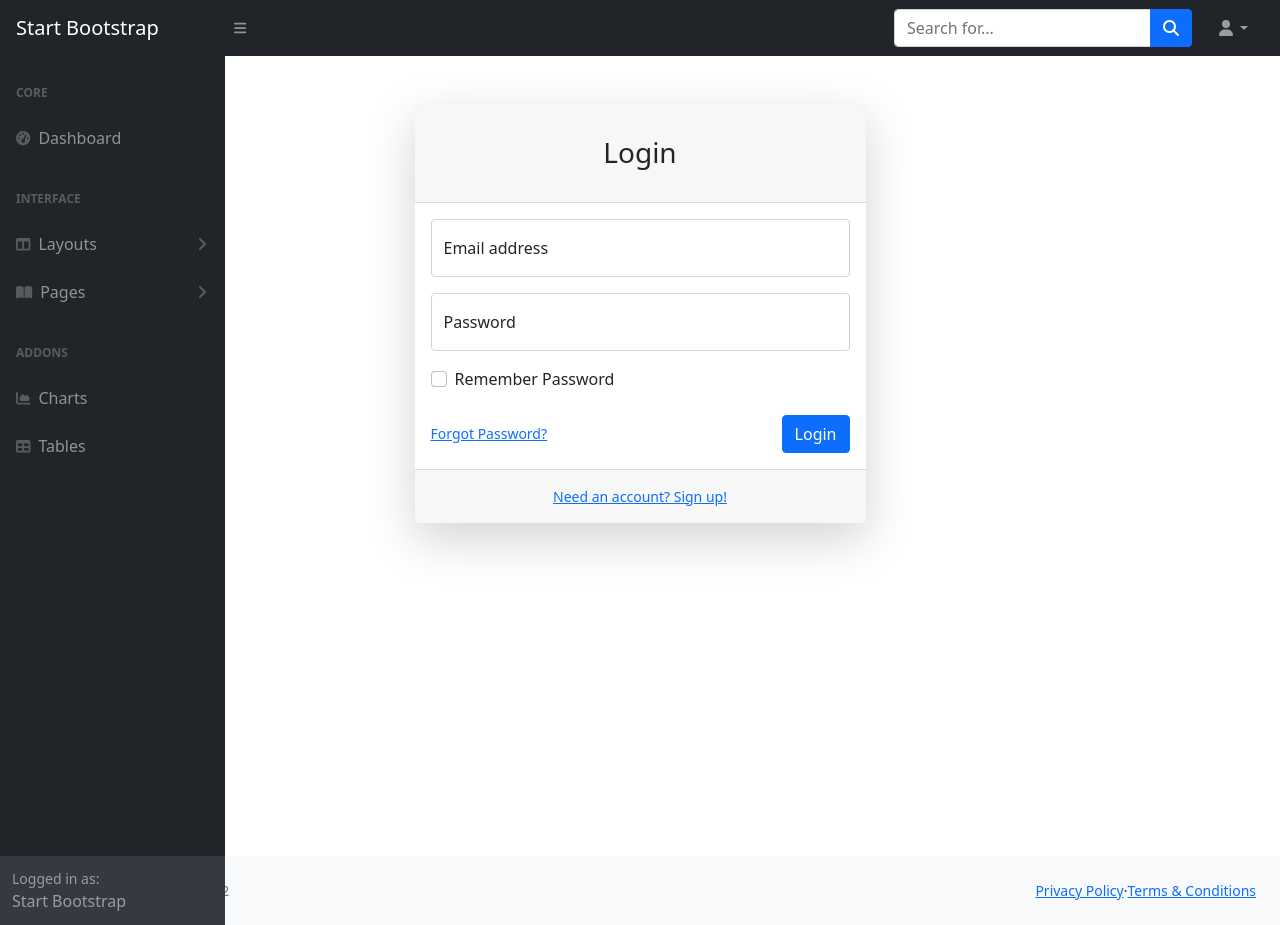
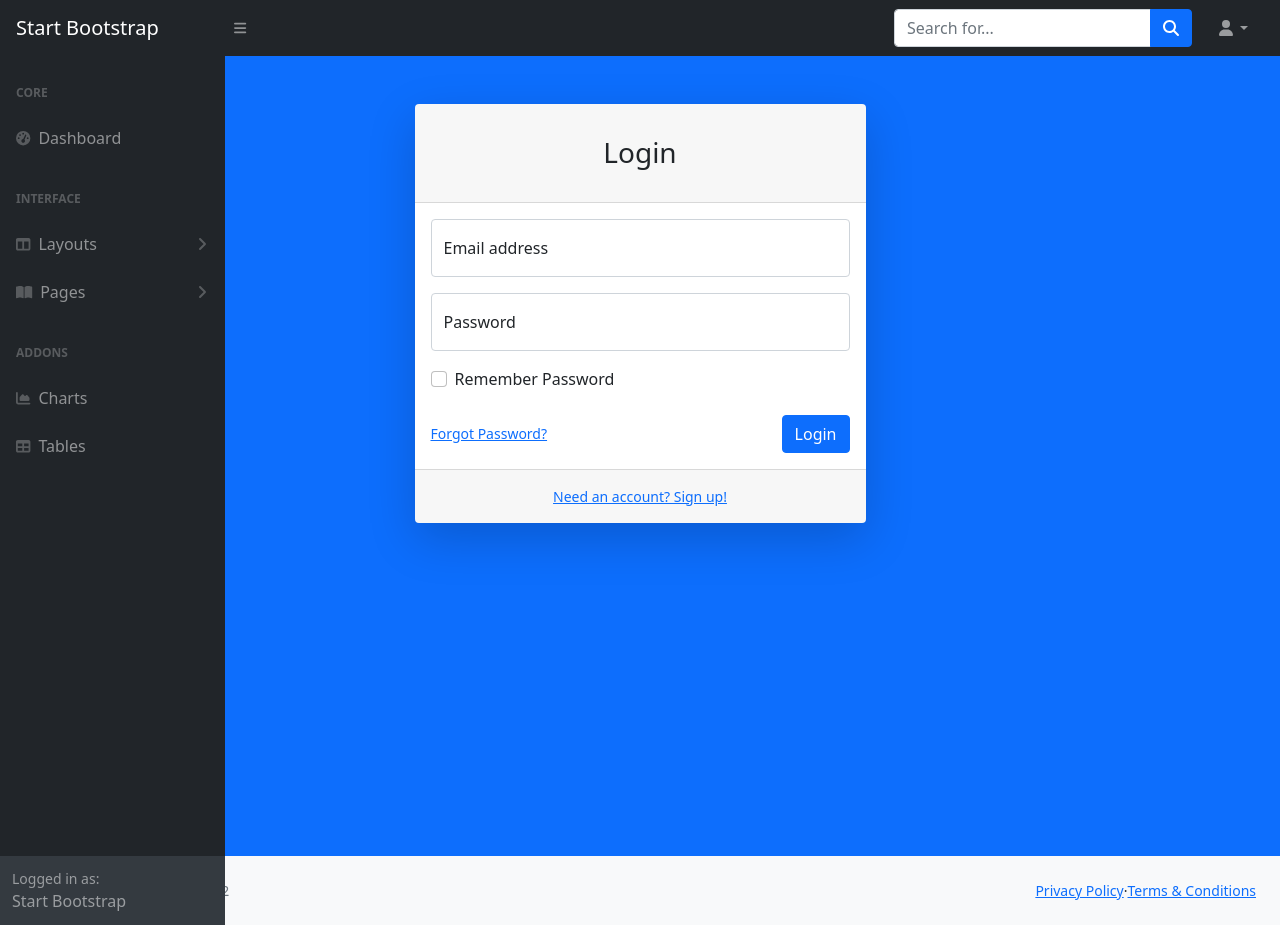
Before and after one commit to M-nganongo/dashboard, a Next.js app: page /login in a window 1280 px wide. Built offline with nearby package versions, Linux system fonts and the light colour scheme.

Commit message:
Update login.js

```diff
--- a/pages/login.js
+++ b/pages/login.js
@@ -1,6 +1,6 @@
 const login = () =>{
     return(
-        <div classNameName="bg-primary">
+        <div className="bg-primary">
             <div id="layoutAuthentication">
             <div id="layoutAuthentication_content">
                 <main>
```
